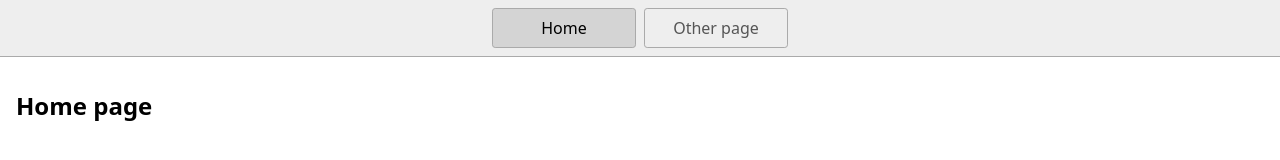
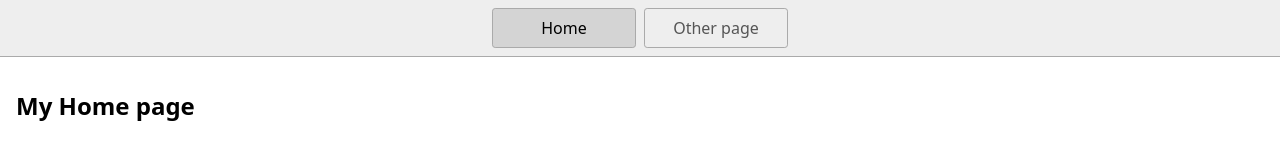
Before and after one commit to Fn1KiberOne/Ivans-HTML-CSS-JS-on-Stackblitz-, a website: page index.html in a window 1280 px wide. Drawn offline with Linux system fonts and the light colour scheme.

Commit message:
My Home Page

```diff
--- a/index.html
+++ b/index.html
@@ -17,7 +17,7 @@
       <a href="/page2.html">Other page</a>
     </nav>
     <main>
-      <h1>Home page</h1>
+      <h1>My Home page</h1>
     </main>
   </body>
 </html>
```
Also changed, not shown: 1 other file.
